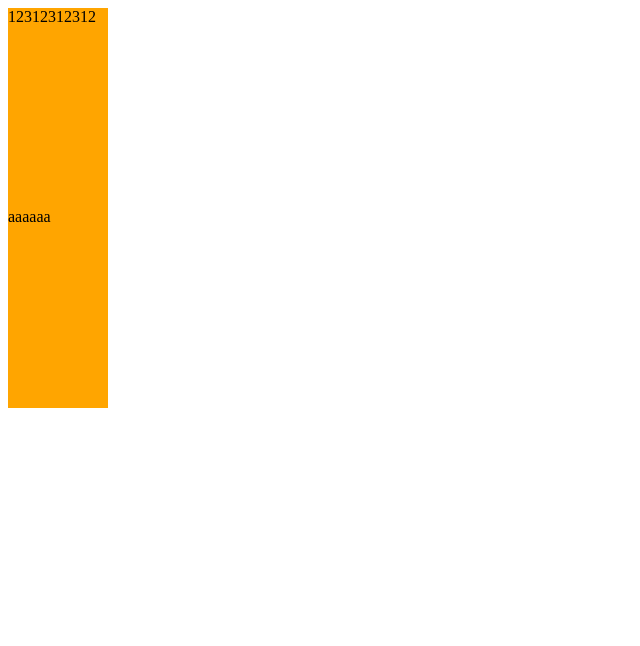
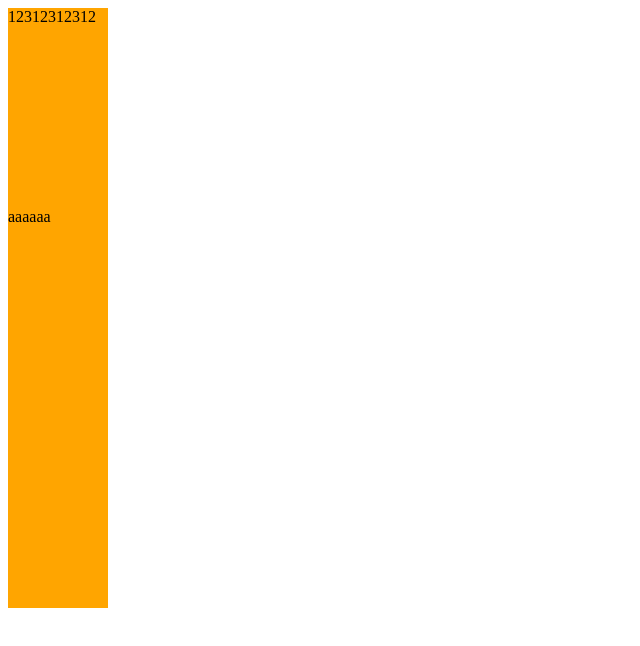
Before and after one commit to CZ-chenzhuang/test, a plain HTML site: page index.html in a window 1280 px wide. Shown: the whole page, without its empty margins (0-640 px from the left). Drawn offline with Linux system fonts and the light colour scheme.

Commit message:
创建一个oodiv

```diff
--- a/index.html
+++ b/index.html
@@ -14,5 +14,6 @@
 <body>
     <div class="box">12312312312</div>
     <div class="box">aaaaaa</div>
+    <div class="oo"></div>
 </body>
 </html>
```
